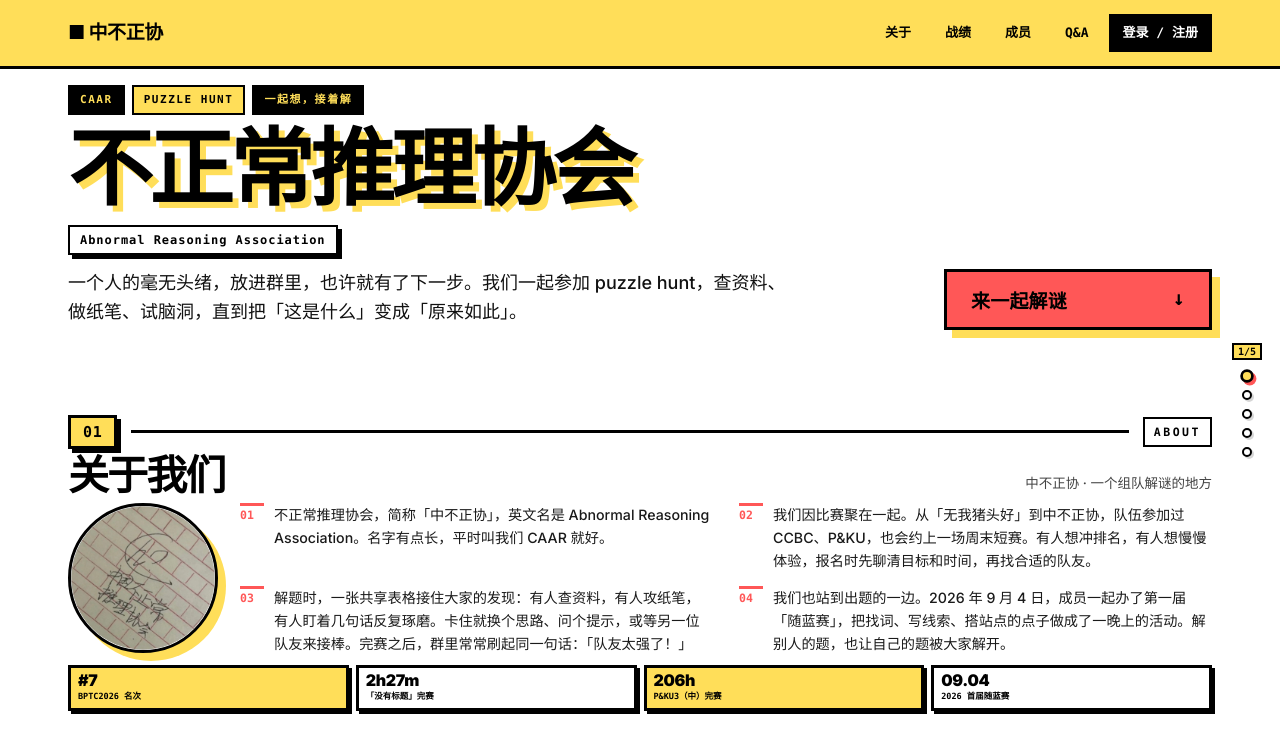
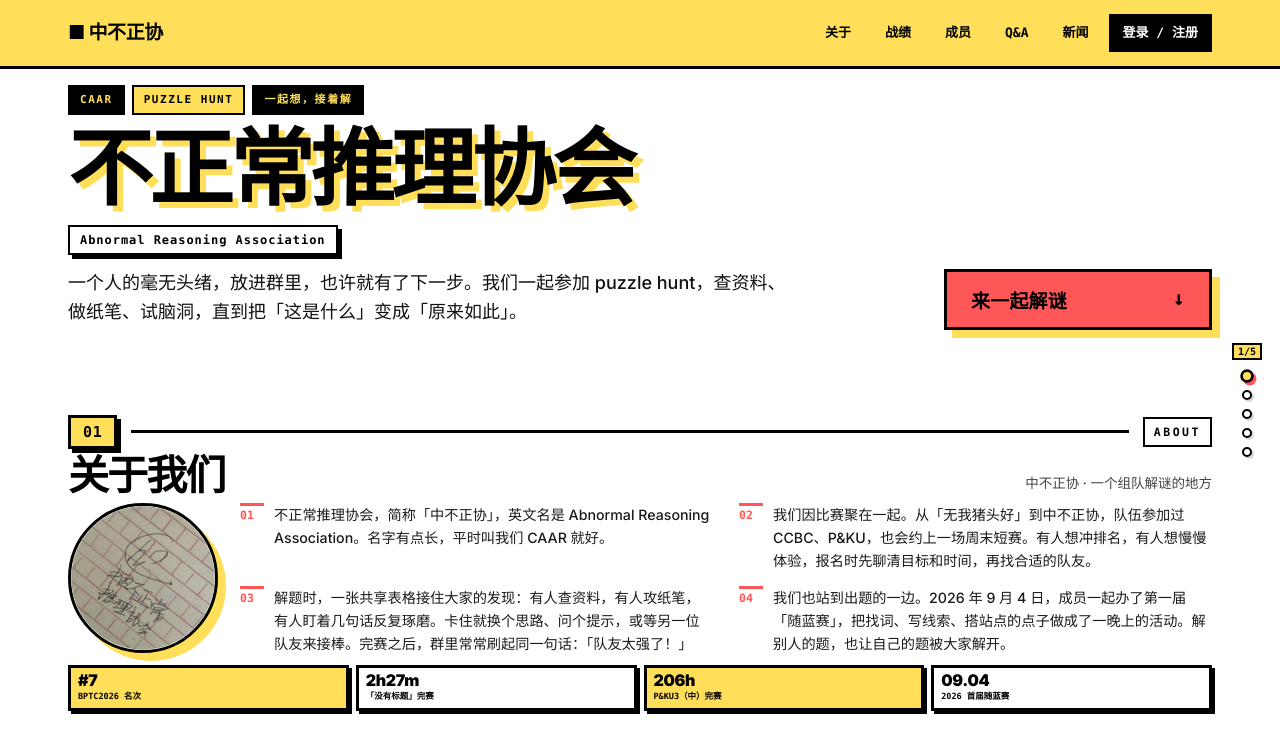
Before and after one commit to JimmyReload/CAARwebsite, a React (Vite) app: page / in a window 1280 px wide. Shown: the top 752 px of the page. Built offline with nearby package versions, Linux system fonts and the light colour scheme; no server answers.

Commit message:
fix(nav): expose news link in site header

```diff
--- a/src/App.jsx
+++ b/src/App.jsx
@@ -460,6 +460,7 @@ function Shell({ user, setUser, ready, notifUnread }) {
           <Anchor to="/" id="projects" className="mast-anchor">{t('nav.projects')}</Anchor>
           <Anchor to="/" id="members" className="mast-anchor">{t('nav.members')}</Anchor>
           <Anchor to="/" id="faq" className="mast-anchor">{t('nav.faq')}</Anchor>
+          <Link to="/news" className="mast-anchor">{t('nav.news')}</Link>
           {ready && !user && <Link className="mast-cta" to="/login">{t('nav.login')}</Link>}
           {ready && user && (
             <>
```
